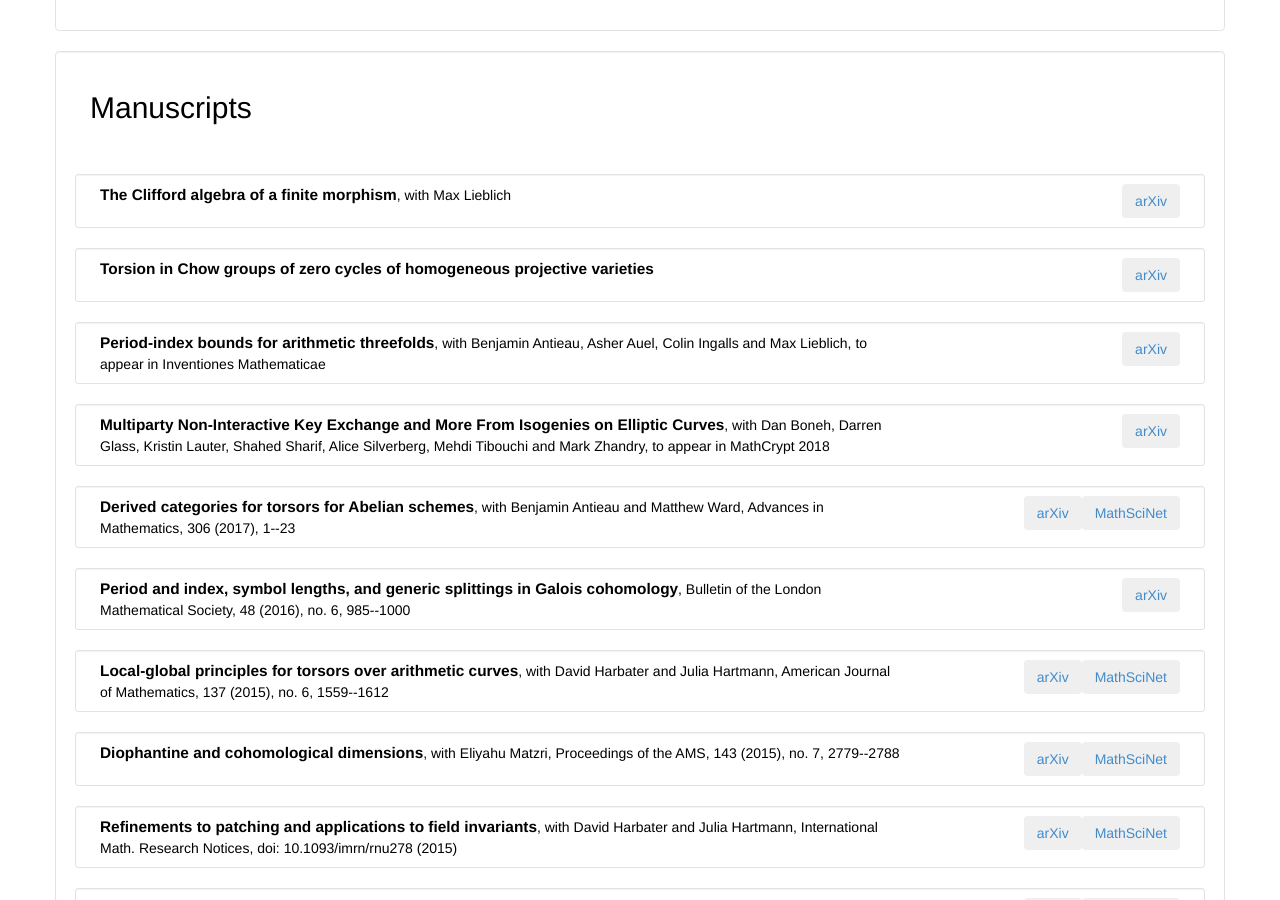
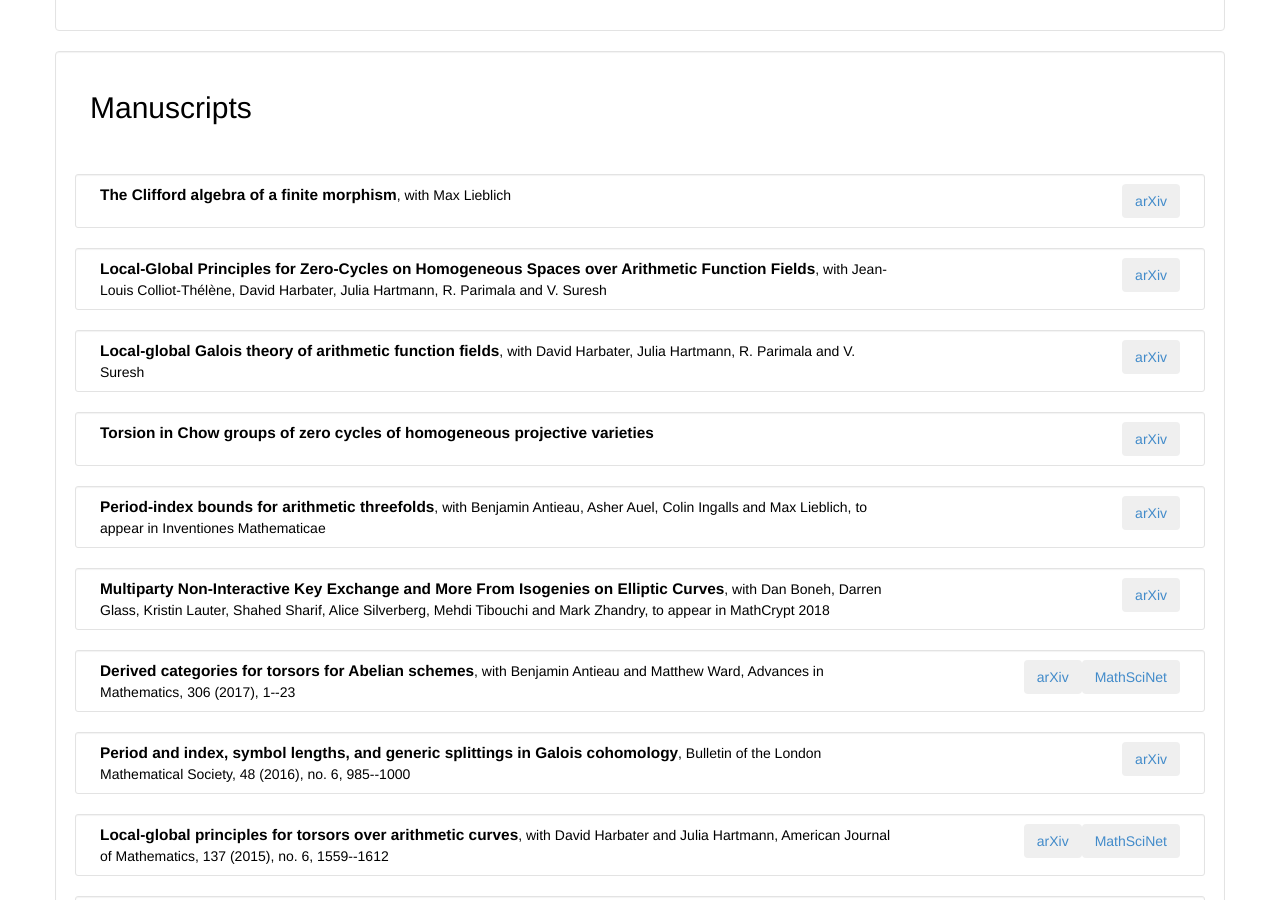
Before and after one commit to dkrashen/dkrashen.github.io, a Jekyll site: the page built from research.html, in a window 1280 px wide and 900 px high, scrolled down 578 px. Built offline with Jekyll 4.4.1, drawn with Linux system fonts in a browser that asks for light colours.

Commit message:
update publication info

```diff
--- a/_data/metavita_public.yml
+++ b/_data/metavita_public.yml
@@ -618,6 +618,14 @@
     type: "research paper"
 
   -
+    title: "Local-Global Principles for Zero-Cycles on Homogeneous Spaces over Arithmetic Function Fields"
+    arxiv: "1710.03173"
+    authors: "Jean-Louis Colliot-Thélène, David Harbater, Julia Hartmann, Daniel Krashen, R. Parimala and V. Suresh"
+    with: "Jean-Louis Colliot-Thélène, David Harbater, Julia Hartmann, R. Parimala and V. Suresh"
+    status: "preprint"
+    type: "research paper"
+
+  -
     arxiv: "1704.05489"
     title: "Period-index bounds for arithmetic threefolds"
     with: "Benjamin Antieau, Asher Auel, Colin Ingalls and Max Lieblich"
@@ -631,6 +639,15 @@
     with: "Dan Boneh, Darren Glass, Kristin Lauter, Shahed
     Sharif, Alice Silverberg, Mehdi Tibouchi and Mark Zhandry"
     in: "to appear in MathCrypt 2018"
+
+  -
+    title: "Local-global Galois theory of arithmetic function fields"
+    authors: "David Harbater, Julia Hartmann, Daniel Krashen, R. Parimala, V. Suresh"
+    with: "David Harbater, Julia Hartmann, R. Parimala and V. Suresh"
+    arxiv: "1710.03635"
+    type: "research paper"
+    status: "to appear"
+    note: "To appear in the Israel Journal of Mathematics"
 
   -
     arxiv: "1409.2580"
```
